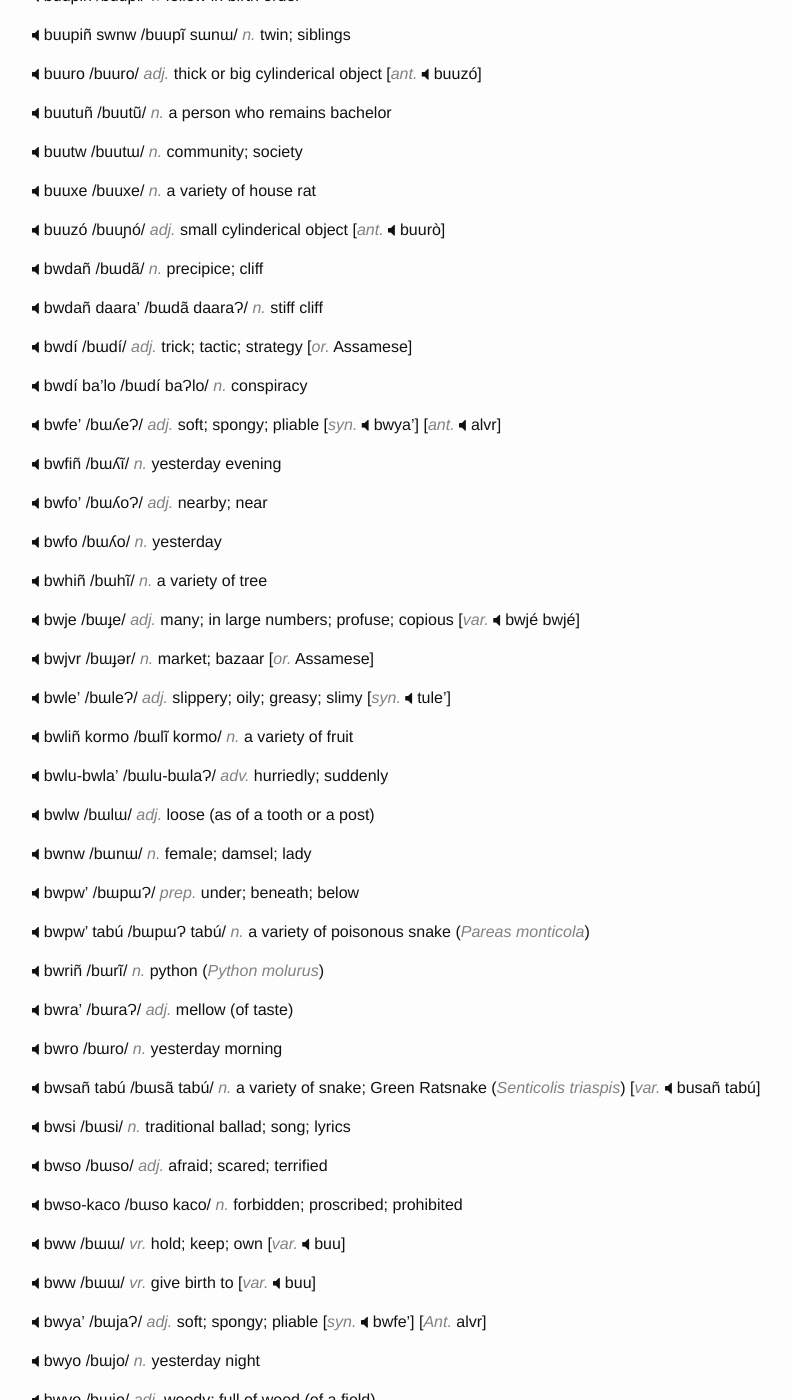
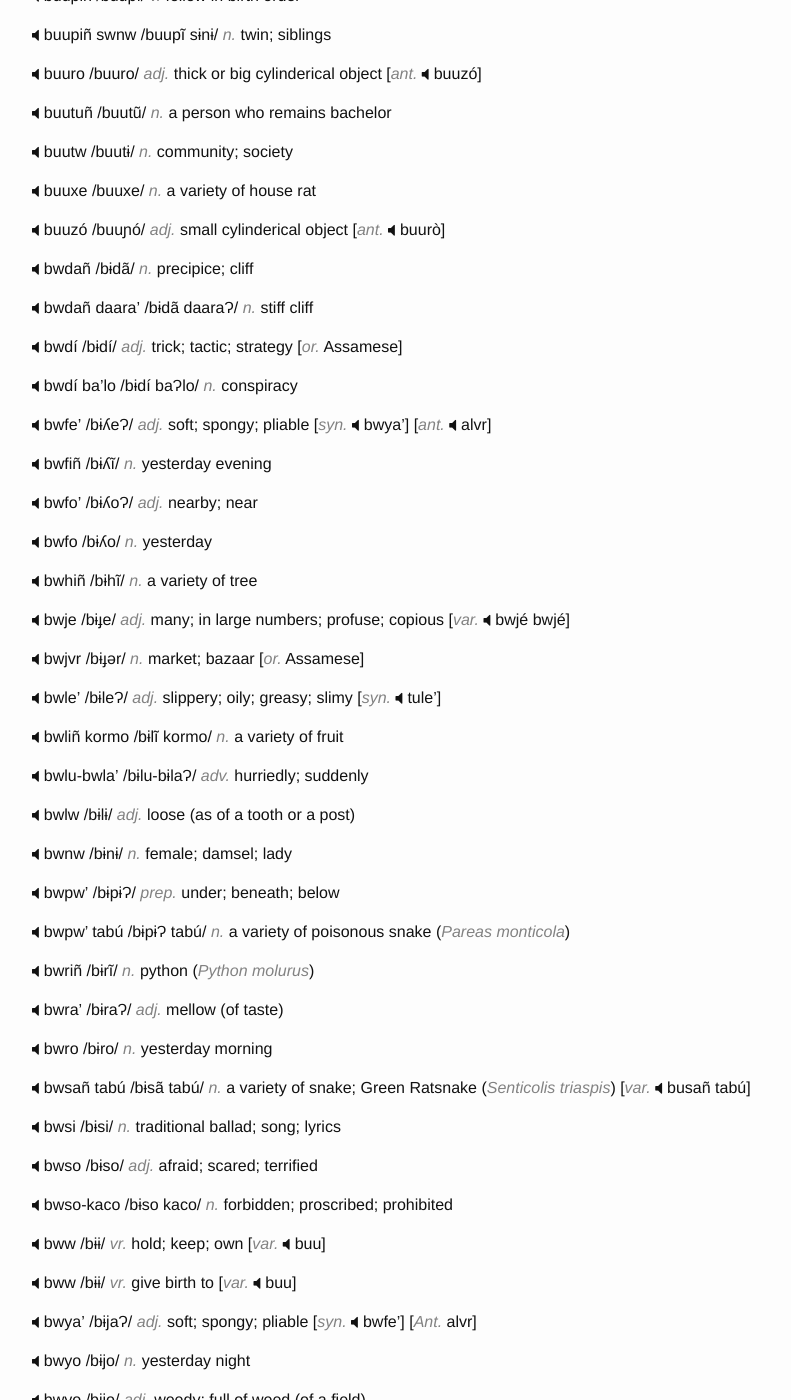
Before and after one commit to hacksparrow/language.apatani.org, a Jekyll site: the page built from dictionary/b.md, in a window 1280 px wide and 1400 px high, scrolled down 5470 px. Shown: the whole window, without its empty margins (238-1029 px from the left). Built offline with Jekyll 4.4.1, drawn with Linux system fonts in a browser that asks for light colours; nearby versions of some CDN libraries; comment, search, counter and statistics services are not loaded; some of the changed text lies outside the part shown.

Commit message:
Update b.md

```diff
--- a/dictionary/b.md
+++ b/dictionary/b.md
@@ -269,87 +269,87 @@ __buukò__ /buukò/ _n._  a variety of large jungle rat
 
 __buulì__ /buulì/ _n._  variety of rats seen after bamboo flowring in large numbers
 
-__buuñtw__ /buũtɯ/ _n._  tenth month of the year; October
+__buuñtw__ /buũtɨ/ _n._  tenth month of the year; October
 
 __buupiñ__  /buupĩ/ _v._  follow in birth order
 
-__buupiñ swnw__ /buupĩ sɯnɯ/ _n._  twin; siblings
+__buupiñ swnw__ /buupĩ sɨnɨ/ _n._  twin; siblings
 
 __buuro__ /buuro/ _adj._  thick or big cylinderical object  [_ant._  buuzó]
 
 __buutuñ__  /buutũ/ _n._  a person who remains bachelor
 
-__buutw__ /buutɯ/ _n._  community; society
+__buutw__ /buutɨ/ _n._  community; society
 
 __buuxe__ /buuxe/ _n._  a variety of house rat
 
 __buuzó__ /buuɲó/ _adj._  small cylinderical object [_ant._  buurò]
 
-__bwdañ__ /bɯdã/ _n._  precipice; cliff
+__bwdañ__ /bɨdã/ _n._  precipice; cliff
 
-__bwdañ daara'__ /bɯdã daaraɁ/ _n._  stiff cliff
+__bwdañ daara'__ /bɨdã daaraɁ/ _n._  stiff cliff
 
-__bwdí__  /bɯdí/ _adj._  trick; tactic; strategy [_or._ Assamese]
+__bwdí__  /bɨdí/ _adj._  trick; tactic; strategy [_or._ Assamese]
 
-__bwdí ba'lo__ /bɯdí baɁlo/ _n._  conspiracy
+__bwdí ba'lo__ /bɨdí baɁlo/ _n._  conspiracy
 
-__bwfe'__ /bɯʎeɁ/ _adj._  soft; spongy; pliable [_syn._  bwya'] [_ant._  alvr]
+__bwfe'__ /bɨʎeɁ/ _adj._  soft; spongy; pliable [_syn._  bwya'] [_ant._  alvr]
 
-__bwfiñ__ /bɯʎĩ/ _n._  yesterday evening
+__bwfiñ__ /bɨʎĩ/ _n._  yesterday evening
 
-__bwfo'__ /bɯʎoɁ/ _adj._  nearby; near
+__bwfo'__ /bɨʎoɁ/ _adj._  nearby; near
 
-__bwfo__  /bɯʎo/ _n._  yesterday
+__bwfo__  /bɨʎo/ _n._  yesterday
 
-__bwhiñ__ /bɯhĩ/ _n._  a variety of tree
+__bwhiñ__ /bɨhĩ/ _n._  a variety of tree
 
-__bwje__  /bɯɟe/ _adj._  many; in large numbers; profuse; copious  [_var._  bwjé bwjé]
+__bwje__  /bɨɟe/ _adj._  many; in large numbers; profuse; copious  [_var._  bwjé bwjé]
 
-__bwjvr__ /bɯɟǝr/ _n._  market; bazaar  [_or._ Assamese]
+__bwjvr__ /bɨɟǝr/ _n._  market; bazaar  [_or._ Assamese]
 
-__bwle'__ /bɯleɁ/ _adj._  slippery; oily; greasy; slimy [_syn._  tule']
+__bwle'__ /bɨleɁ/ _adj._  slippery; oily; greasy; slimy [_syn._  tule']
 
-__bwliñ kormo__ /bɯlĩ kormo/ _n._  a variety of fruit
+__bwliñ kormo__ /bɨlĩ kormo/ _n._  a variety of fruit
 
-__bwlu-bwla'__  /bɯlu-bɯlaɁ/ _adv._  hurriedly; suddenly
+__bwlu-bwla'__  /bɨlu-bɨlaɁ/ _adv._  hurriedly; suddenly
 
-__bwlw__  /bɯlɯ/ _adj._  loose (as of a tooth or a post)
+__bwlw__  /bɨlɨ/ _adj._  loose (as of a tooth or a post)
 
-__bwnw__  /bɯnɯ/ _n._  female; damsel; lady
+__bwnw__  /bɨnɨ/ _n._  female; damsel; lady
 
-__bwpw'__ /bɯpɯɁ/ _prep._ under; beneath; below
+__bwpw'__ /bɨpɨɁ/ _prep._ under; beneath; below
 
-__bwpw' tabú__  /bɯpɯɁ tabú/ _n._  a variety of poisonous snake (_Pareas monticola_)
+__bwpw' tabú__  /bɨpɨɁ tabú/ _n._  a variety of poisonous snake (_Pareas monticola_)
 
-__bwriñ__ /bɯrĩ/ _n._  python (_Python molurus_)
+__bwriñ__ /bɨrĩ/ _n._  python (_Python molurus_)
 
-__bwra'__ /bɯraɁ/ _adj._  mellow (of taste)
+__bwra'__ /bɨraɁ/ _adj._  mellow (of taste)
 
-__bwro__  /bɯro/ _n._  yesterday morning
+__bwro__  /bɨro/ _n._  yesterday morning
 
-__bwsañ tabú__ /bɯsã tabú/ _n._  a variety of snake; Green Ratsnake (_Senticolis triaspis_)  [_var._  busañ tabú]
+__bwsañ tabú__ /bɨsã tabú/ _n._  a variety of snake; Green Ratsnake (_Senticolis triaspis_)  [_var._  busañ tabú]
 
-__bwsi__  /bɯsi/ _n._  traditional ballad; song; lyrics
+__bwsi__  /bɨsi/ _n._  traditional ballad; song; lyrics
 
-__bwso__  /bɯso/ _adj._  afraid; scared; terrified
+__bwso__  /bɨso/ _adj._  afraid; scared; terrified
 
-__bwso-kaco__ /bɯso kaco/ _n._  forbidden; proscribed; prohibited
+__bwso-kaco__ /bɨso kaco/ _n._  forbidden; proscribed; prohibited
 
-__bww__ /bɯɯ/ _vr._  hold; keep; own [_var._  buu]
+__bww__ /bɨɨ/ _vr._  hold; keep; own [_var._  buu]
 
-__bww__ /bɯɯ/ _vr._  give birth to [_var._  buu]
+__bww__ /bɨɨ/ _vr._  give birth to [_var._  buu]
 
-__bwya'__ /bɯjaɁ/ _adj._  soft; spongy; pliable [_syn._  bwfe'] [_Ant._  alvr]
+__bwya'__ /bɨjaɁ/ _adj._  soft; spongy; pliable [_syn._  bwfe'] [_Ant._  alvr]
 
-__bwyo__  /bɯjo/ _n._  yesterday night
+__bwyo__  /bɨjo/ _n._  yesterday night
 
-__bwyo__  /bɯjo/ _adj._  weedy; full of weed (of a field)
+__bwyo__  /bɨjo/ _adj._  weedy; full of weed (of a field)
 
-__bwza-bwza__ /bɯɲa-bɯɲa/ _adj._  silky; delicate; soft [_syn._  bwzi'-bwza]
+__bwza-bwza__ /bɨɲa-bɨɲa/ _adj._  silky; delicate; soft [_syn._  bwzi'-bwza]
 
-__bwzañ__ /bɯɲã/ _n._  last year
+__bwzañ__ /bɨɲã/ _n._  last year
 
-__bwzi'-bwza__ /bɯɲiɁ-bɯɲa/ _adj._  silky; delicate; soft [_syn._  bwza-bwza]
+__bwzi'-bwza__ /bɨɲiɁ-bɨɲa/ _adj._  silky; delicate; soft [_syn._  bwza-bwza]
 
 __bya'__  /bjaɁ/ _vr._  hesitate; waver; vicillate
 
```
Also changed, not shown: other parts of dictionary/b.md (+12 -12 lines).
